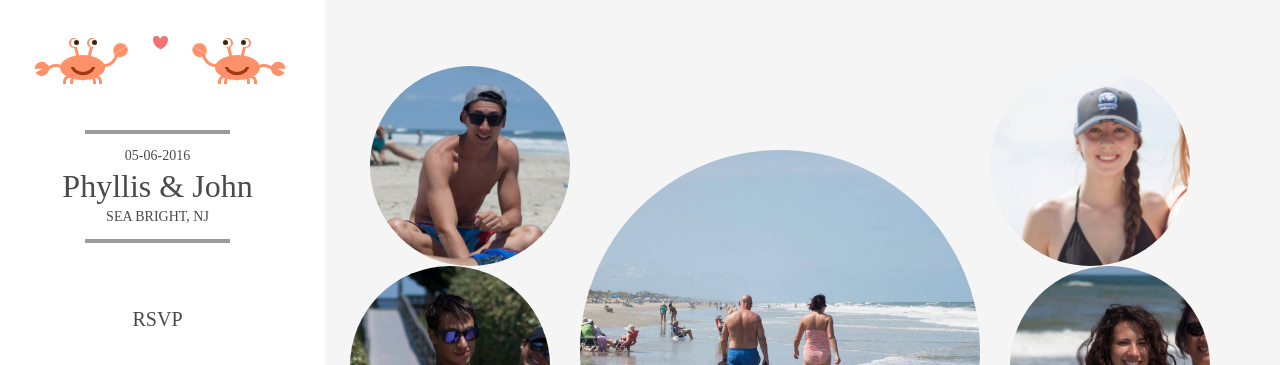
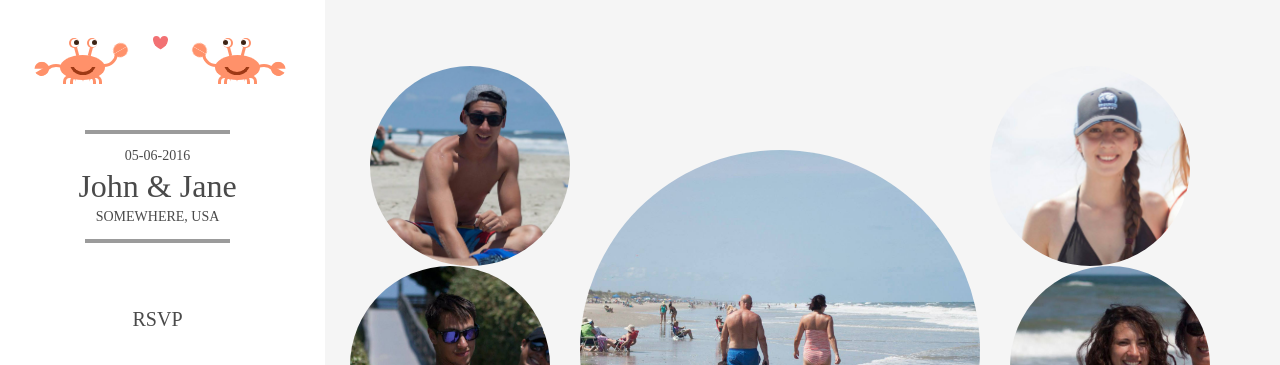
Before and after one commit to kirstenrauffer/Wedding-Website, a Jekyll site: the page crew/index.html, which Jekyll copies as it is, in a window 1280 px wide. Shown: the top 365 px of the page. Built offline with Jekyll 4.4.1, drawn with Linux system fonts in a browser that asks for light colours.

Commit message:
Update index.html

```diff
--- a/crew/index.html
+++ b/crew/index.html
@@ -749,8 +749,8 @@ textarea {
 		</div>
 		<div class="divider"></div>
 		<p>05-06-2016</p>
-		<h1>Phyllis & John</h1>
-		<p>sea bright, nj</p>
+		<h1>John & Jane</h1>
+		<p>somewhere, USA</p>
 		<div class="divider"></div>
 
 		<ul>
@@ -789,7 +789,7 @@ textarea {
 	</div>
 	<div class="together">
 		<div class="details hide">
-			<h1>John & Phyllis</h1>
+			<h1>John & Jane</h1>
 		</div>
 		<img  src="/assets/together.jpg">
 	</div>
```
